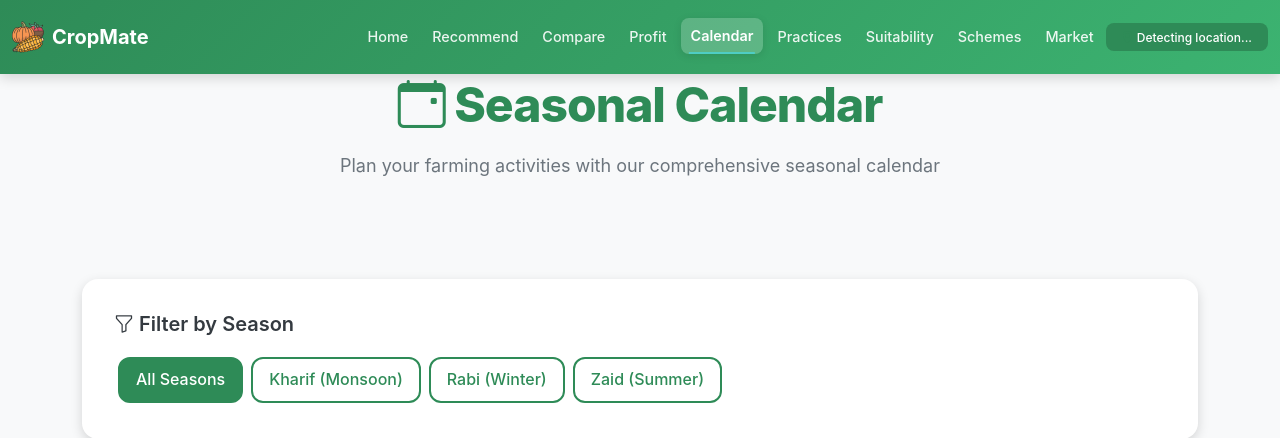
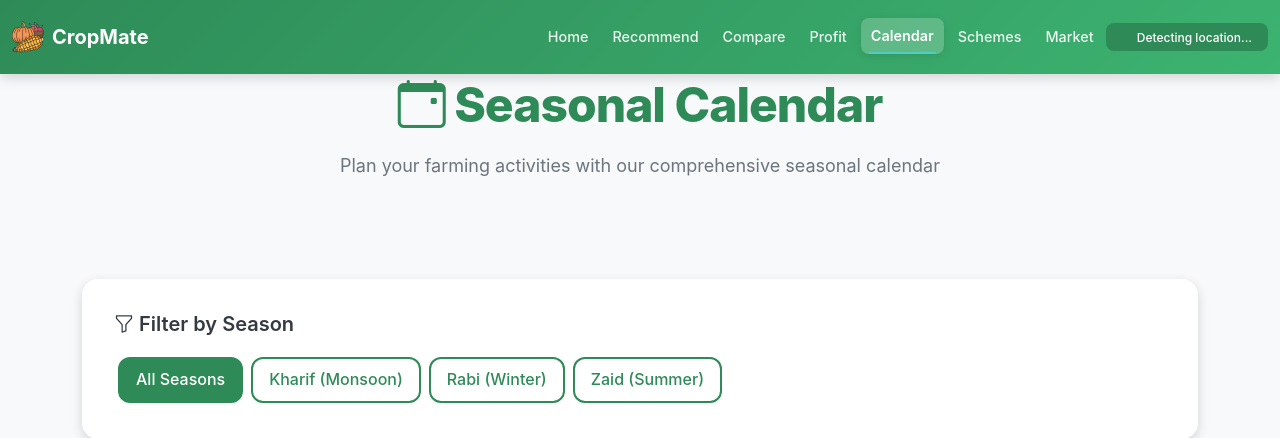
Before and after one commit to napcorp/npd_cropmate, a Flask app: page /calendar in a window 1280 px wide. Shown: the top 438 px of the page. Run offline with Flask 3, Linux system fonts and the light colour scheme; parts of the project's set-up code (start-up, migrations or seed data) failed here and were passed over.

Commit message:
rtfujtyuytydu

```diff
--- a/templates/base.html
+++ b/templates/base.html
@@ -150,8 +150,7 @@
                 <li class="nav-item"><a class="nav-link {% if '/compare' in request.path %}active{% endif %}" href="/compare" title="Compare Crops">Compare</a></li>
                 <li class="nav-item"><a class="nav-link {% if '/profitability' in request.path %}active{% endif %}" href="/profitability" title="Profitability Calculator">Profit</a></li>
                 <li class="nav-item"><a class="nav-link {% if '/calendar' in request.path %}active{% endif %}" href="/calendar" title="Seasonal Calendar">Calendar</a></li>
-                <li class="nav-item"><a class="nav-link {% if '/practices' in request.path %}active{% endif %}" href="/practices" title="Best Practices">Practices</a></li>
-                <li class="nav-item"><a class="nav-link {% if '/suitability' in request.path %}active{% endif %}" href="/suitability" title="Local Suitability">Suitability</a></li>
+
                 <li class="nav-item"><a class="nav-link {% if '/schemes' in request.path %}active{% endif %}" href="/schemes" title="Schemes & Support">Schemes</a></li>
                 <li class="nav-item"><a class="nav-link {% if '/market' in request.path %}active{% endif %}" href="/market" title="Market Trends">Market</a></li>
                 <li class="nav-item">
```
